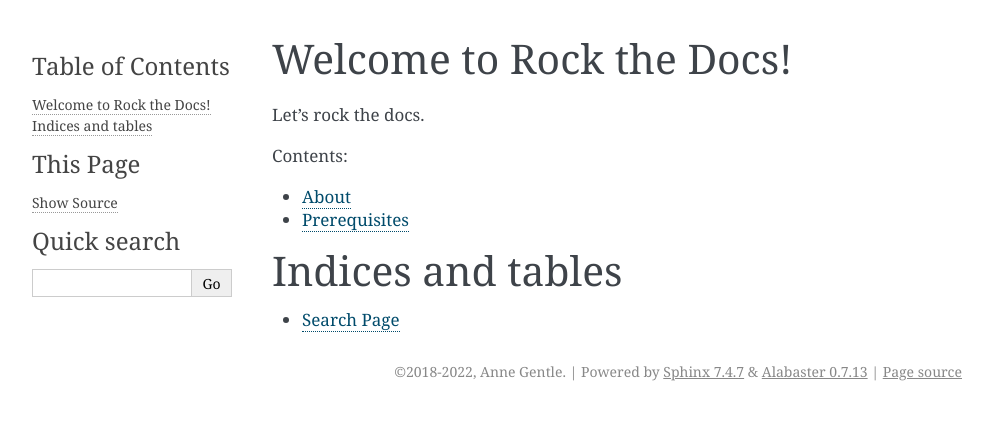
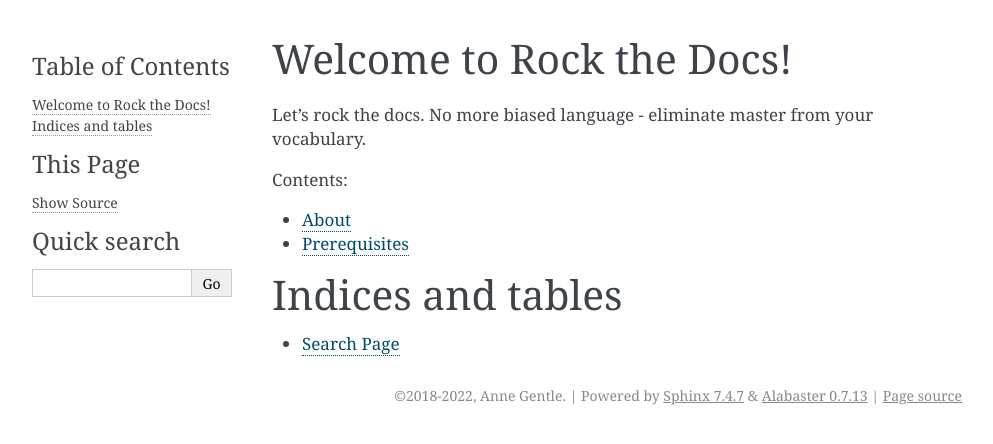
Before and after one commit to justwriteclick/rockthedocs-demo, a Sphinx documentation site: the page built from source/index.rst, in a window 1280 px wide. Shown: the top 444 px of the page, without its empty margins (148-1141 px from the left). Built offline with Sphinx 7.4.7, drawn with Linux system fonts in a browser that asks for light colours.

Commit message:
Update index.rst

```diff
--- a/source/index.rst
+++ b/source/index.rst
@@ -6,7 +6,7 @@
 Welcome to Rock the Docs!
 =========================================
 
-Let's rock the docs.
+Let's rock the docs. No more biased language - eliminate master from your vocabulary.
 
 .. toctree::
    :maxdepth: 2
```
